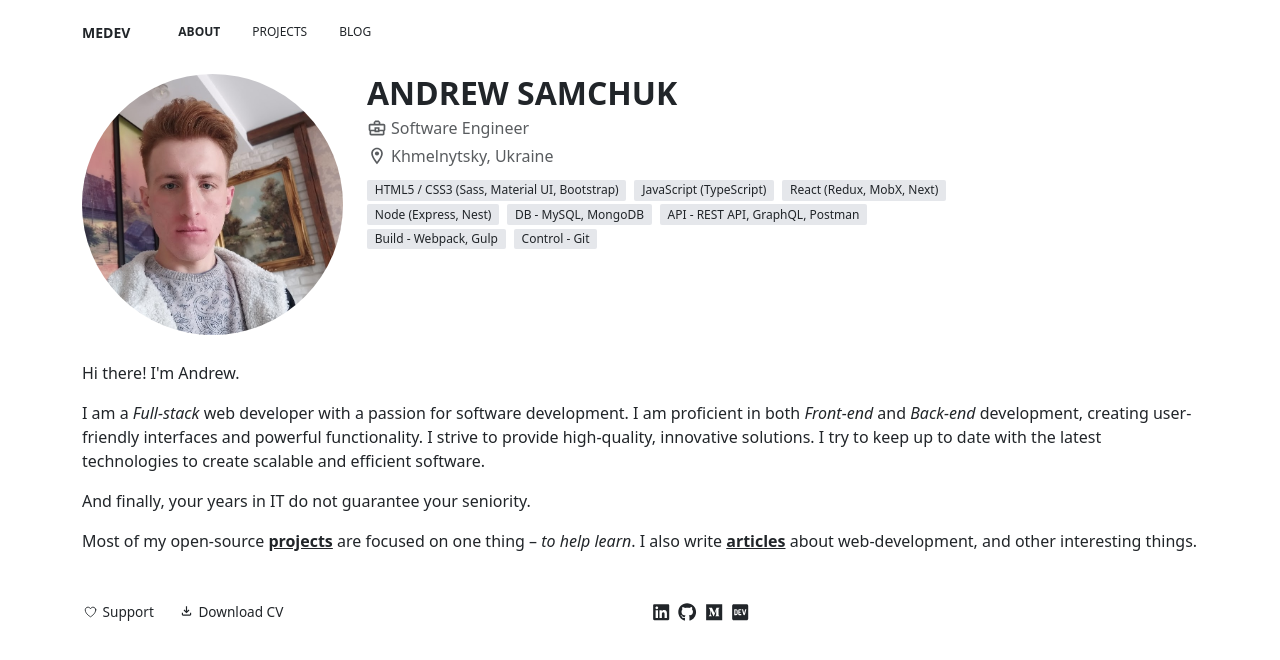
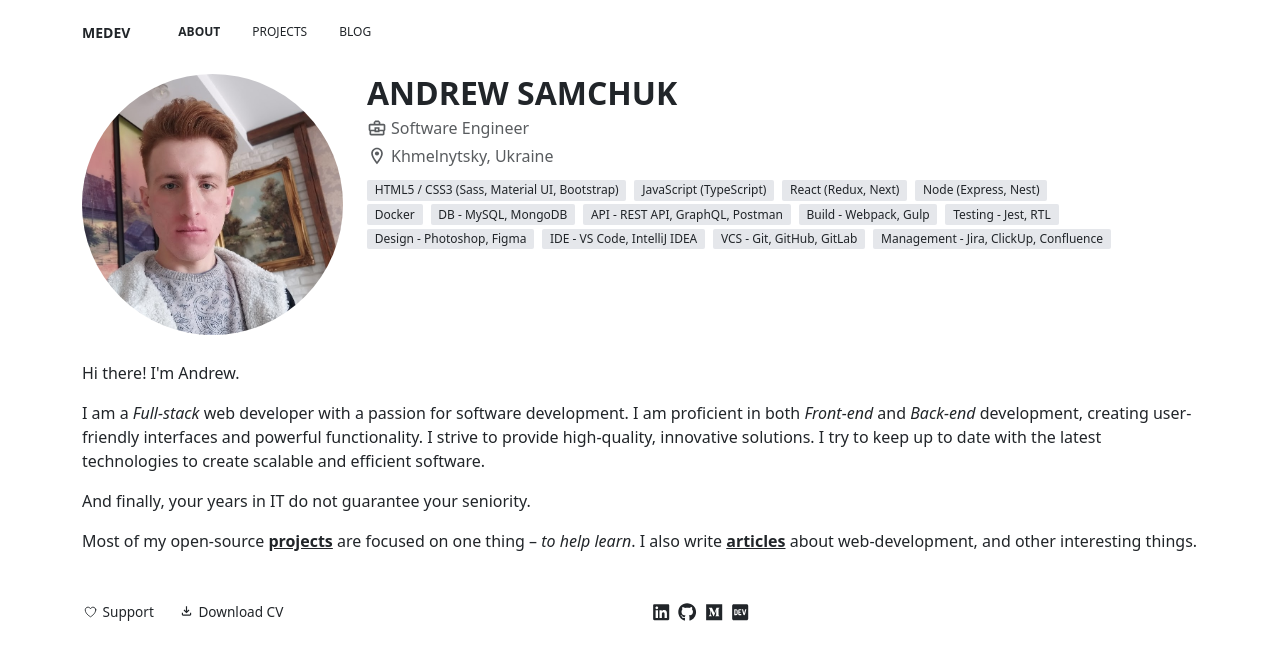
Before and after one commit to betelgeuseAS/me-dev, a React (Create React App) app: page /me-dev/about in a window 1280 px wide. Shown: the top 660 px of the page. Built offline with nearby package versions, Linux system fonts and the light colour scheme.

Commit message:
Update about page

```diff
--- a/src/containers/AboutPage.js
+++ b/src/containers/AboutPage.js
@@ -38,14 +38,19 @@ export const AboutPage = () => {
               <CardText>
                 <CustomBadge>HTML5 / CSS3 (Sass, Material UI, Bootstrap)</CustomBadge>
                 <CustomBadge>JavaScript (TypeScript)</CustomBadge>
-                <CustomBadge>React (Redux, MobX, Next)</CustomBadge>
+                <CustomBadge>React (Redux, Next)</CustomBadge>
+                <CustomBadge>Node (Express, Nest)</CustomBadge>
                 <br />
-                <CustomBadge>Node (Express, Nest)</CustomBadge>
+                <CustomBadge>Docker</CustomBadge>
                 <CustomBadge>DB - MySQL, MongoDB</CustomBadge>
                 <CustomBadge>API - REST API, GraphQL, Postman</CustomBadge>
+                <CustomBadge>Build - Webpack, Gulp</CustomBadge>
+                <CustomBadge>Testing - Jest, RTL</CustomBadge>
                 <br />
-                <CustomBadge>Build - Webpack, Gulp</CustomBadge>
-                <CustomBadge>Control - Git</CustomBadge>
+                <CustomBadge>Design - Photoshop, Figma</CustomBadge>
+                <CustomBadge>IDE - VS Code, IntelliJ IDEA</CustomBadge>
+                <CustomBadge>VCS - Git, GitHub, GitLab</CustomBadge>
+                <CustomBadge>Management - Jira, ClickUp, Confluence</CustomBadge>
               </CardText>
             </CardBody>
           </Card>
```
